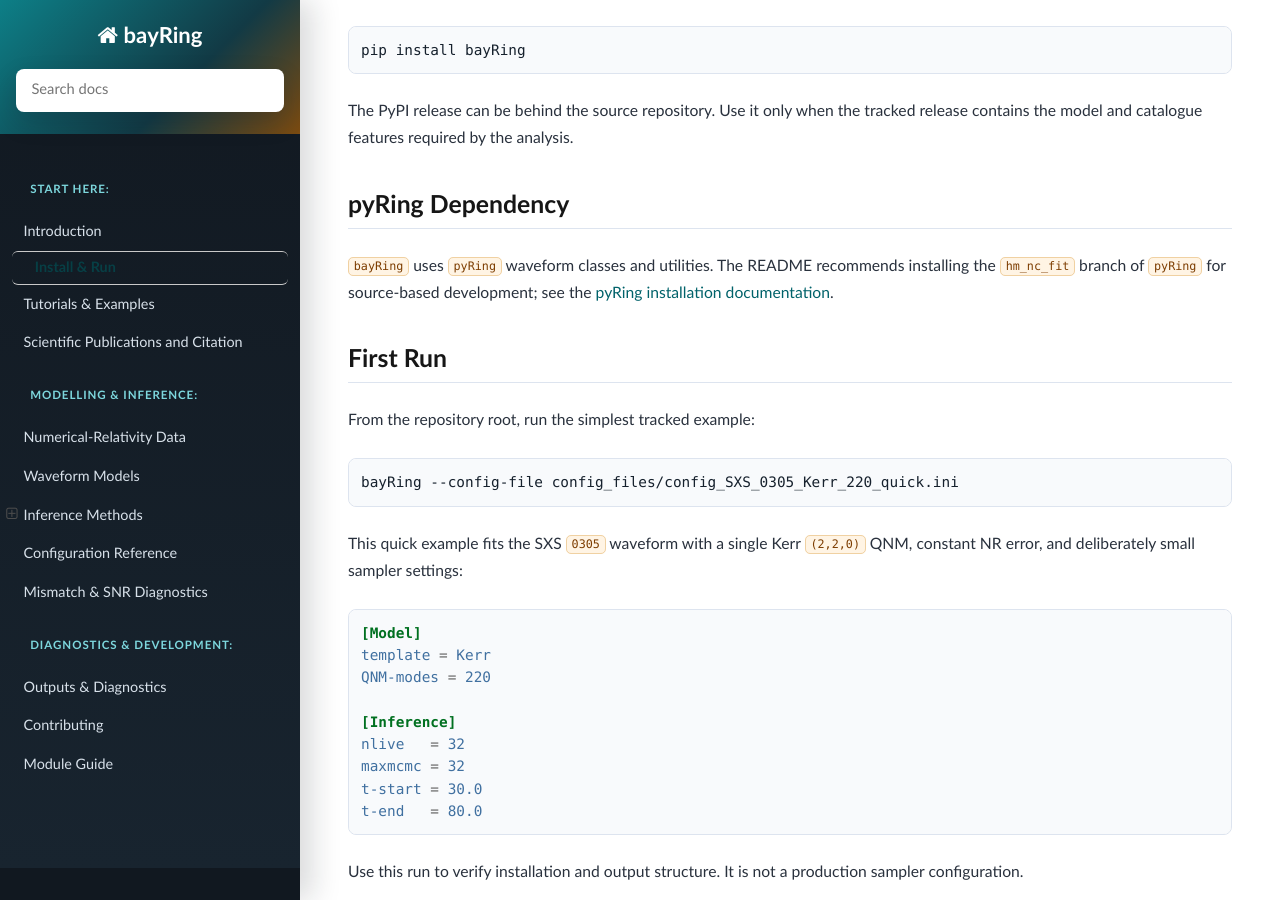
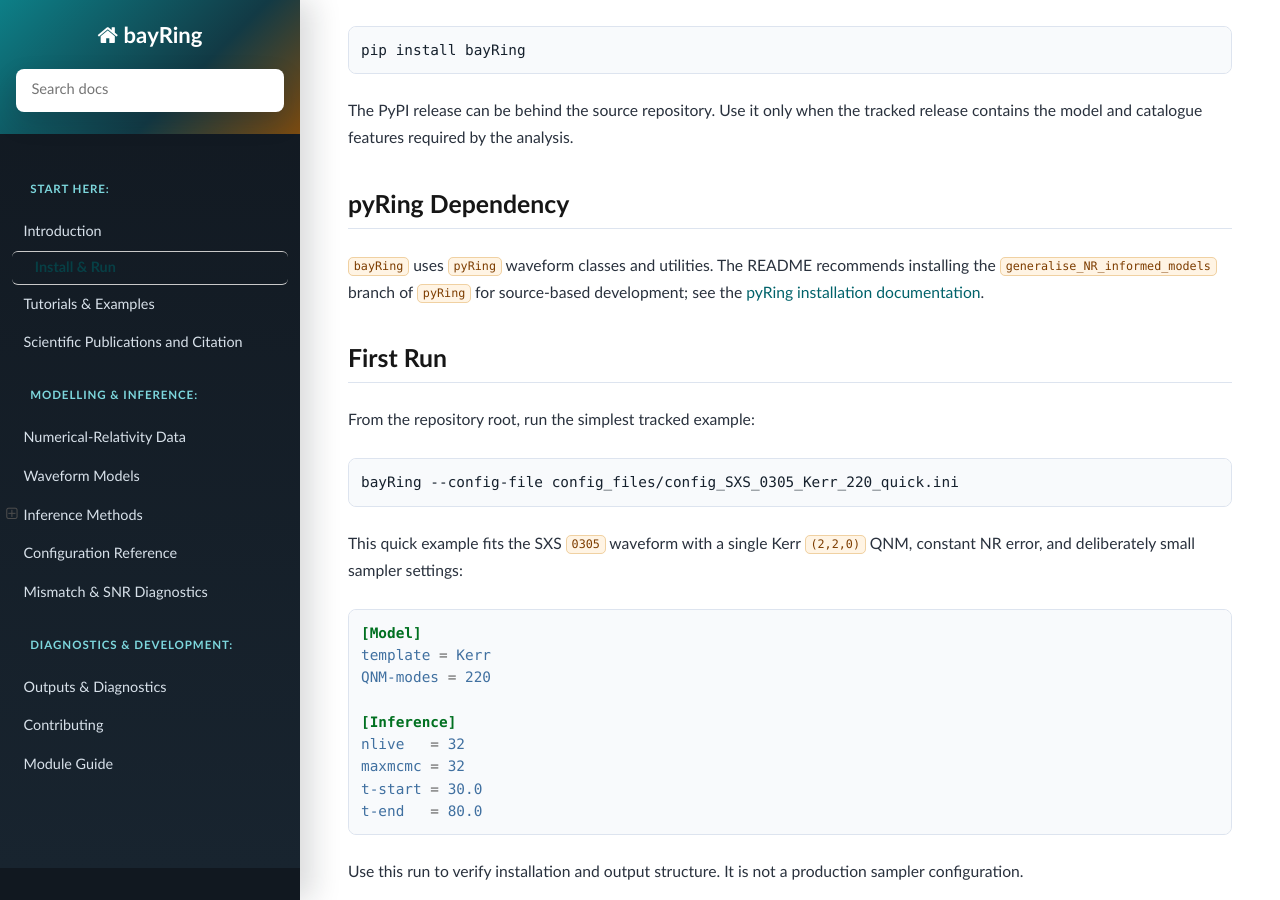
Before and after one commit to GCArullo/bayRing, a Sphinx documentation site: the page built from docs/install_and_run.rst, in a window 1280 px wide and 900 px high, scrolled down 879 px. Built offline with Sphinx 7.4.7 and the Read the Docs theme 3.1.0, drawn with Linux system fonts in a browser that asks for light colours.

Commit message:
update docs

```diff
--- a/docs/install_and_run.rst
+++ b/docs/install_and_run.rst
@@ -47,8 +47,9 @@ pyRing Dependency
 ~~~~~~~~~~~~~~~~~
 
 ``bayRing`` uses ``pyRing`` waveform classes and utilities. The README
-recommends installing the ``hm_nc_fit`` branch of ``pyRing`` for source-based
-development; see the `pyRing installation documentation
+recommends installing the ``generalise_NR_informed_models`` branch of
+``pyRing`` for source-based development; see the `pyRing installation
+documentation
 <https://lscsoft.docs.ligo.org/pyring/#install-and-run>`_.
 
 First Run
--- a/docs/introduction.rst
+++ b/docs/introduction.rst
@@ -9,8 +9,8 @@ the same QNM conventions and waveform infrastructure used by ``pyRing``.
 The package depends on:
 
 * **Waveform infrastructure:** ``pyRing`` provides waveform interfaces and
-  shared ringdown utilities, and the ``hm_nc_fit`` branch of ``pyRing`` should
-  be installed to use ``bayRing``.
+  shared ringdown utilities, and the ``generalise_NR_informed_models`` branch
+  of ``pyRing`` should be installed to use ``bayRing``.
 * **QNM spectra:** ``qnm`` provides Kerr QNM frequencies and damping times.
 * **Nested sampling:** ``cpnest`` and ``raynest`` provide sampling backends.
 * **Point estimates:** ``scipy.optimize.least_squares`` provides the
```
Also changed, not shown: README.md (+1 -1 lines).
